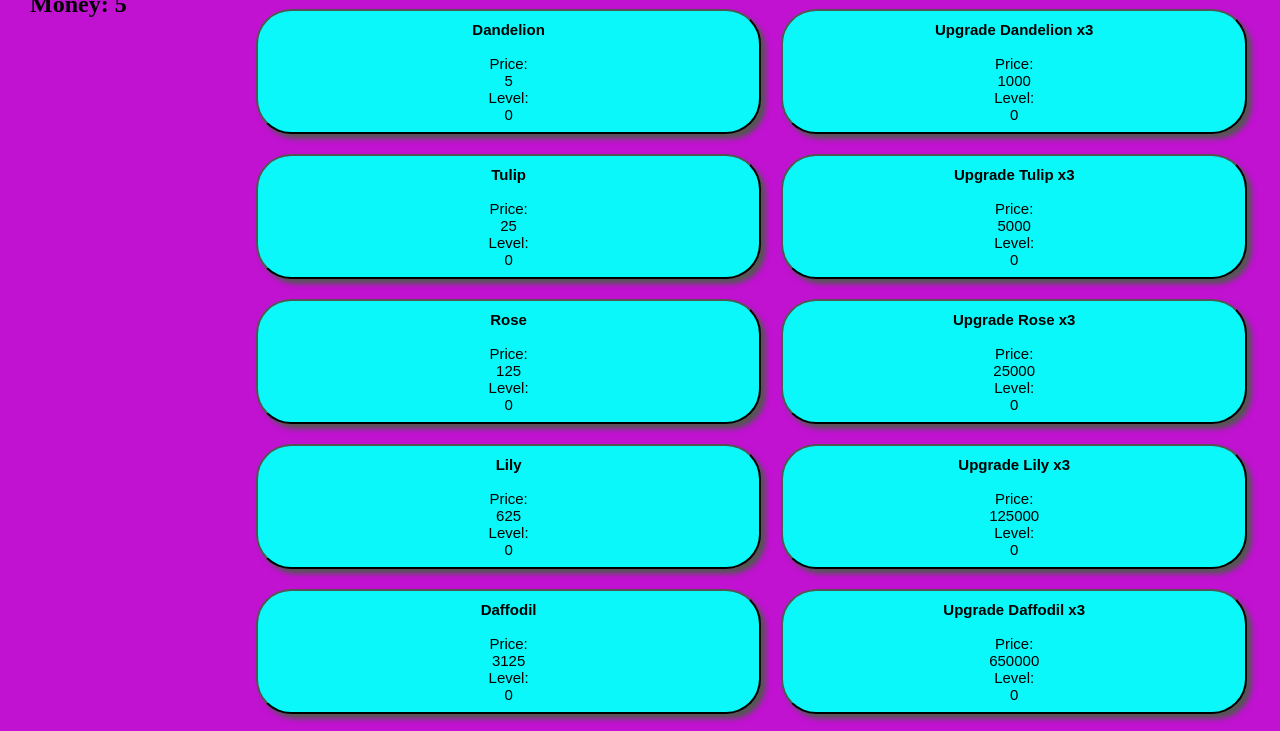
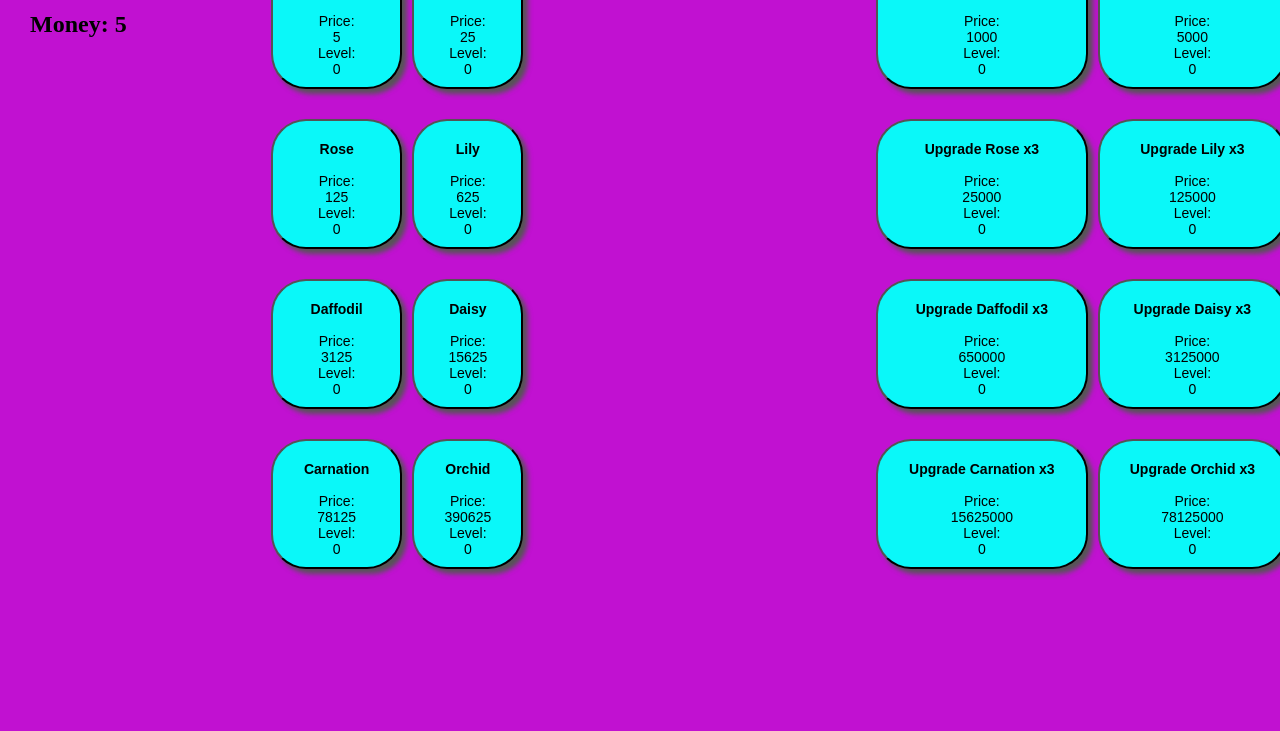
Before and after one commit to bpage91/JanesFloralBoutique, a plain HTML site: page index.html in a window 1280 px wide. Shown: the part 219-950 px from the top of the page. After the commit the page ends 816 px from the top, so only its background shows below. Drawn offline with Linux system fonts and the light colour scheme.

Commit message:
better media queries

```diff
--- a/index.html
+++ b/index.html
@@ -30,43 +30,43 @@
             </aside>
 
             <main id="mainGame">
-                <div id="flowerShop">
+                <div id="flowerShop" class="clearfix">
                     <h1>Flower Shop</h1>
-                    <button class="button" onclick="buyDandelion()"><strong>Dandelion</strong> <br> Price:<span id="dandelionCost">5</span>
+                    <button id="b1" class="button" onclick="buyDandelion()"><strong>Dandelion</strong> <br> Price:<span id="dandelionCost">5</span>
                         Level:<span id="dandelion">0</span></button>
-                    <button class="button" onclick="buyTulip()"><strong>Tulip</strong> <br> Price:<span id="tulipCost">25</span>
+                    <button id="b2" class="button" onclick="buyTulip()"><strong>Tulip</strong> <br> Price:<span id="tulipCost">25</span>
                         Level:<span id="tulip">0</span></button>
-                    <button class="button" onclick="buyRose()"><strong>Rose</strong> <br> Price:<span id="roseCost">125</span>
+                    <button id="b3" class="button" onclick="buyRose()"><strong>Rose</strong> <br> Price:<span id="roseCost">125</span>
                         Level:<span id="rose">0</span></button>
-                    <button class="button" onclick="buyLily()"><strong>Lily</strong> <br> Price:<span id="lilyCost">625</span>
+                    <button id="b4" class="button" onclick="buyLily()"><strong>Lily</strong> <br> Price:<span id="lilyCost">625</span>
                         Level:<span id="lily">0</span></button>
-                    <button class="button" onclick="buyDaffodil()"><strong>Daffodil</strong> <br> Price:<span id="daffodilCost">3125</span>
+                    <button id="b5" class="button" onclick="buyDaffodil()"><strong>Daffodil</strong> <br> Price:<span id="daffodilCost">3125</span>
                         Level:<span id="daffodil">0</span></button>
-                    <button class="button" onclick="buyDaisy()"><strong>Daisy</strong> <br> Price:<span id="daisyCost">15625</span>
+                    <button id="b6" class="button" onclick="buyDaisy()"><strong>Daisy</strong> <br> Price:<span id="daisyCost">15625</span>
                         Level:<span id="daisy">0</span></button>
-                    <button class="button" onclick="buyCarnation()"><strong>Carnation</strong> <br> Price:<span id="carnationCost">78125</span>
+                    <button id="b7" class="button" onclick="buyCarnation()"><strong>Carnation</strong> <br> Price:<span id="carnationCost">78125</span>
                         Level:<span id="carnation">0</span></button>
-                    <button class="button" onclick="buyOrchid()"><strong>Orchid</strong> <br> Price:<span id="orchidCost">390625</span>
+                    <button id="b8" class="button" onclick="buyOrchid()"><strong>Orchid</strong> <br> Price:<span id="orchidCost">390625</span>
                         Level:<span id="orchid">0</span></button>
                 </div>
 
-                <div id="upgrades">
+                <div id="upgrades" class="clearfix">
                     <h1>Upgrades</h1>
-                    <button class="button" onclick="buyUpDandelion()"><strong>Upgrade Dandelion x3</strong> <br> Price:<span id="upDandelionCost">1000</span>
+                    <button id="b9" class="button" onclick="buyUpDandelion()"><strong>Upgrade Dandelion x3</strong> <br> Price:<span id="upDandelionCost">1000</span>
                         Level:<span id="upDandelion">0</span></button>
-                    <button class="button" onclick="buyUpTulip()"><strong>Upgrade Tulip x3</strong> <br> Price:<span id="upTulipCost">5000</span>
+                    <button id="b10" class="button" onclick="buyUpTulip()"><strong>Upgrade Tulip x3</strong> <br> Price:<span id="upTulipCost">5000</span>
                         Level:<span id="upTulip">0</span></button>
-                    <button class="button" onclick="buyUpRose()"><strong>Upgrade Rose x3</strong> <br> Price:<span id="upRoseCost">25000</span>
+                    <button id="b11" class="button" onclick="buyUpRose()"><strong>Upgrade Rose x3</strong> <br> Price:<span id="upRoseCost">25000</span>
                         Level:<span id="upRose">0</span></button>
-                    <button class="button" onclick="buyUpLily()"><strong>Upgrade Lily x3</strong> <br> Price:<span id="upLilyCost">125000</span>
+                    <button id="b12" class="button" onclick="buyUpLily()"><strong>Upgrade Lily x3</strong> <br> Price:<span id="upLilyCost">125000</span>
                         Level:<span id="upLily">0</span></button>
-                    <button class="button" onclick="buyUpDaffodil()"><strong>Upgrade Daffodil x3</strong> <br> Price:<span id="upDaffodilCost">650000</span>
+                    <button id="b13" class="button" onclick="buyUpDaffodil()"><strong>Upgrade Daffodil x3</strong> <br> Price:<span id="upDaffodilCost">650000</span>
                         Level:<span id="upDaffodil">0</span></button>
-                    <button class="button" onclick="buyUpDaisy()"><strong>Upgrade Daisy x3</strong> <br> Price:<span id="upDaisyCost">3125000</span>
+                    <button id="b14" class="button" onclick="buyUpDaisy()"><strong>Upgrade Daisy x3</strong> <br> Price:<span id="upDaisyCost">3125000</span>
                         Level:<span id="upDaisy">0</span></button>
-                    <button class="button" onclick="buyUpCarnation()"><strong>Upgrade Carnation x3</strong> <br> Price:<span id="upCarnationCost">15625000</span>
+                    <button id="b15" class="button" onclick="buyUpCarnation()"><strong>Upgrade Carnation x3</strong> <br> Price:<span id="upCarnationCost">15625000</span>
                         Level:<span id="upCarnation">0</span></button>
-                    <button class="button" onclick="buyUpOrchid()"><strong>Upgrade Orchid x3</strong> <br> Price:<span id="upOrchidCost">78125000</span>
+                    <button id="b16" class="button" onclick="buyUpOrchid()"><strong>Upgrade Orchid x3</strong> <br> Price:<span id="upOrchidCost">78125000</span>
                         Level:<span id="upOrchid">0</span></button>
                 </div>
             </main>
--- a/main.css
+++ b/main.css
@@ -1,11 +1,15 @@
 body {
     background-color: rgb(193, 17, 209);
+    box-sizing: border-box;
 }
 
 header h1 {
     text-align: right;
 
 }
+
+
+/*-----------Navagation--------------*/
 
 button#hamburgerBtn {
     background: #0AF8F9;
@@ -54,16 +58,18 @@ nav ul li a {
     color: #000;
 }
 
+/*----------Game----------*/
+
 .button {
     display: grid;
     box-sizing: border-box;
     margin: 10px;
     padding: 20px;
     width: 100%;
-    height: 100px;
+    height: 130px;
     border-radius: 35px;
     background-color: #0AF8F9;
-    font-size: 10px;
+    font-size: 14px;
     font-weight: 300;
     justify-content: center;
     box-shadow: 5px 5px 5px #555;
@@ -83,14 +89,14 @@ nav ul li a {
 }
 
 #mainGame {
-
     width: 57%;
-    margin-right: 25px;
 }
 
 #mainGame h1 {
     text-align: right;
 }
+
+/*----------Medium Media Query------------*/
 
 @media only screen and (min-width: 768px) {
 
@@ -98,34 +104,30 @@ header h1 {
     text-align: center;
 }
 
-nav button {
+nav {
     display: none;
 }
 
-nav ul {
-    display: block;
+#mainGame {
+    display: flex;
+    width: 80%;
 }
 
-nav li {
+#flowerShop {
+    display: flex;
+    flex-direction: column;
     width: 50%;
-    float: left;
+    justify-content: left;
+    padding-right: 5px;
 }
 
-.moneyCount {
-    top: 190px;
-}
-
-.button {
-    font-size: 15px;
-    font-weight: 300;
-    padding: 2px;
-    height: 125px;
-    padding-top: 10px;
-    padding-bottom: 10px;
-}
-
-#mainGame {
-    width: 80%;
+#upgrades {
+    display: flex;
+    flex-direction: column;
+    flex: 1;
+    width: 50%;
+    justify-content: right;
+    padding-left: 5px;
 }
 
 #mainGame h1 {
@@ -134,6 +136,8 @@ nav li {
 
 } /*end of media query*/
 
+/*-----------Large Media Query---------------*/
+
 @media only screen and (min-width: 1024px) {
 
 nav {
@@ -141,36 +145,112 @@ nav {
 }
 
 #mainGame {
-    display: flex;
+    display: grid;
+    grid-template-columns: repeat (2);
+}
+
+#mainGame h1 {
+    position: absolute;
+    top: 80px;
 }
 
 #flowerShop {
-    display: flex;
-    flex-direction: column;
-    width: 50%;
+    display: grid;
+    gap: 10px;
+    grid-column: 1;
+    width: 100%;
     justify-content: left;
-    margin: 10px;
+    margin-top: 40px;
 }
 
 #upgrades {
-    display: flex;
-    flex-direction: column;
-    flex: 1;
-    width: 50%;
+    display: grid;
+    gap: 10px;
+    grid-column: 2;
+    width: 100%;
     justify-content: right;
-    margin: 10px;
+    margin-top: 40px;
 }
 
+#b1 {
+    grid-column: 1;
+    grid-row: 1;
+}
 
+#b2 {
+    grid-column: 2;
+    grid-row: 1;
+}
 
+#b3 {
+    grid-column: 1;
+    grid-row: 2;
+}
 
+#b4 {
+    grid-column: 2;
+    grid-row: 2;
+}
 
+#b5 {
+    grid-column: 1;
+    grid-row: 3;
+}
 
+#b6 {
+    grid-column: 2;
+    grid-row: 3;
+}
 
+#b7 {
+    grid-column: 1;
+    grid-row: 4;
+}
 
+#b8 {
+    grid-column: 2;
+    grid-row: 4;
+}
 
+#b9 {
+    grid-column: 1;
+    grid-row: 1;
+}
 
+#b10 {
+    grid-column: 2;
+    grid-row: 1;
+}
 
+#b11 {
+    grid-column: 1;
+    grid-row: 2;
+}
+
+#b12 {
+    grid-column: 2;
+    grid-row: 2;
+}
+
+#b13 {
+    grid-column: 1;
+    grid-row: 3;
+}
+
+#b14 {
+    grid-column: 2;
+    grid-row: 3;
+}
+
+#b15 {
+    grid-column: 1;
+    grid-row: 4;
+}
+
+#b16 {
+    grid-column: 2;
+    grid-row: 4;
+}
 
 } /*end of media query*/
 
```
